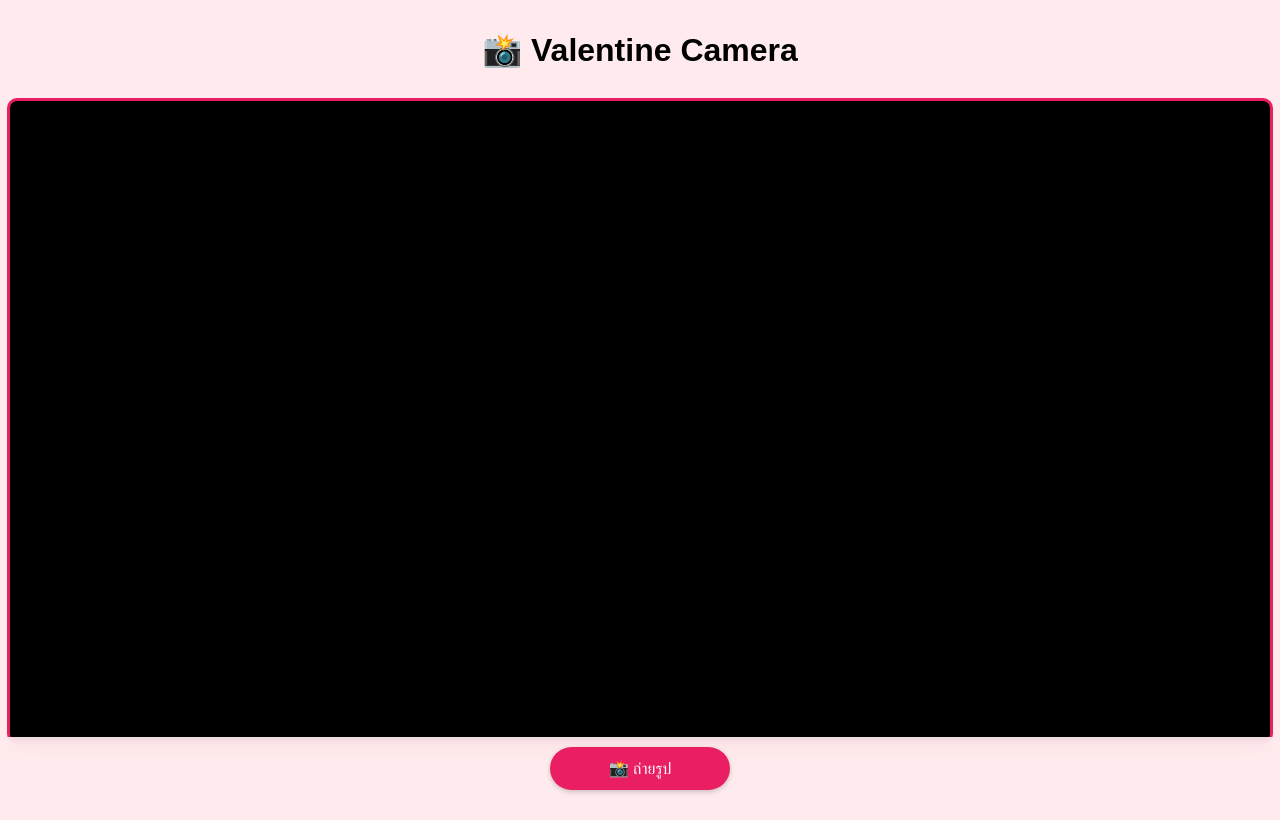
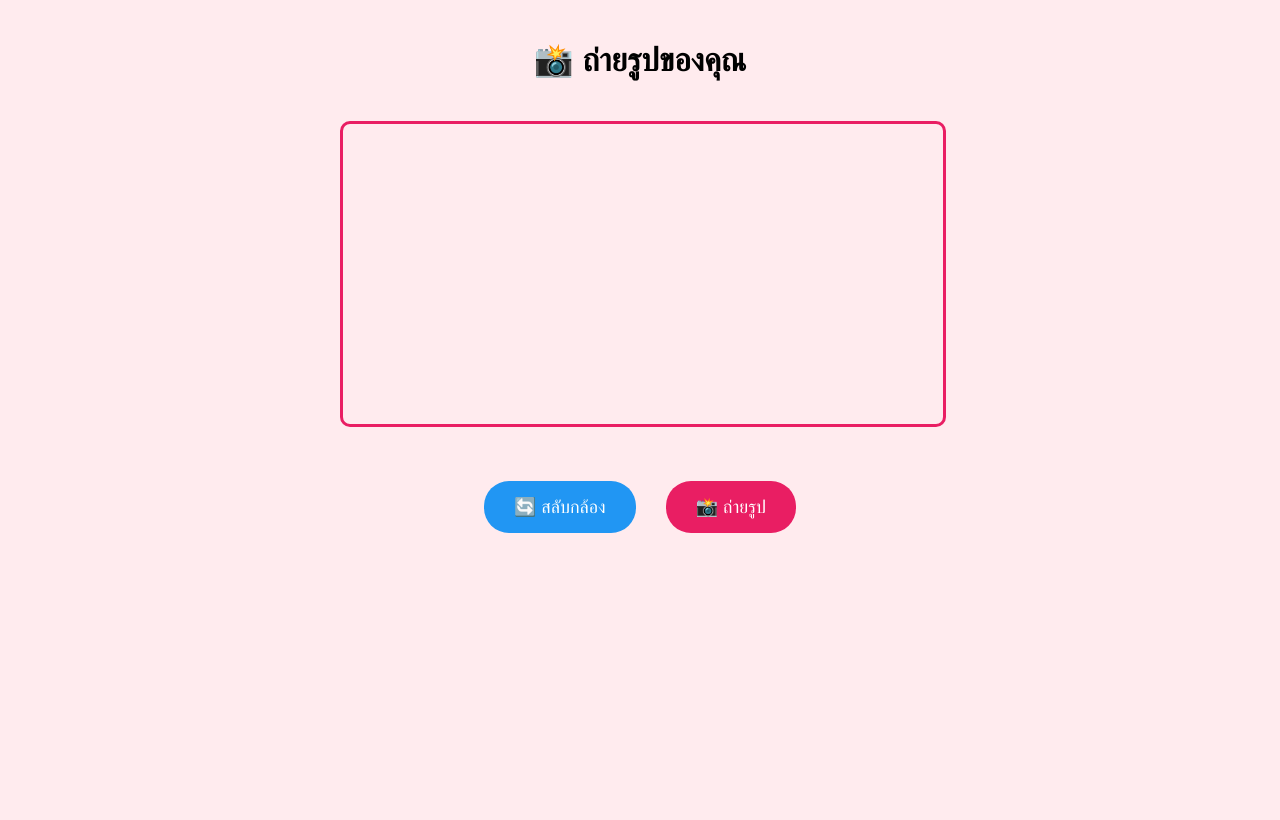
Before and after one commit to BenzPowder/DC_valentine, a Flask app: page /camera in a window 1280 px wide. After the commit the page ends 533 px from the top, so only its background shows below. Run offline with Flask 3, Linux system fonts and the light colour scheme.

Commit message:
edit aoo to product

```diff
--- a/app.py
+++ b/app.py
@@ -15,9 +15,8 @@ if not os.path.exists(UPLOAD_FOLDER):
 app.config['UPLOAD_FOLDER'] = UPLOAD_FOLDER
 app.config['MAX_CONTENT_LENGTH'] = 16 * 1024 * 1024  # จำกัดขนาดไฟล์ที่อัพโหลดไม่เกิน 16MB
 
-# Store the latest media information
+# Store the latest photo information
 latest_photo = None
-latest_video = None
 
 def add_valentine_frame(image_data):
     # แปลง base64 เป็นรูปภาพ
@@ -61,7 +60,8 @@ def add_valentine_frame(image_data):
 
 @app.route('/')
 def index():
-    return render_template('index.html')
+    # Redirect to camera page
+    return render_template('camera.html')
 
 @app.route('/camera')
 def camera():
@@ -107,39 +107,6 @@ def upload_photo():
 def get_latest_photo():
     return jsonify(latest_photo if latest_photo else {'filepath': None})
 
-@app.route('/upload_video', methods=['POST'])
-def upload_video():
-    global latest_video
-
-    try:
-        data = request.json
-        if not data or 'video' not in data:
-            return jsonify({'error': 'No video data provided'}), 400
-
-        # สร้างชื่อไฟล์ด้วยเวลาปัจจุบัน
-        timestamp = datetime.now().strftime('%Y%m%d_%H%M%S')
-        filename = f'video_{timestamp}.webm'
-        filepath = os.path.join(app.config['UPLOAD_FOLDER'], filename)
-
-        # บันทึกวิดีโอ
-        video_data = base64.b64decode(data['video'].split(',')[1])
-        with open(filepath, 'wb') as f:
-            f.write(video_data)
-
-        # อัพเดทวิดีโอล่าสุด
-        latest_video = {
-            'filepath': f'/static/uploads/{filename}',
-            'timestamp': timestamp
-        }
-
-        return jsonify({'success': True, 'filepath': latest_video['filepath']})
-    except Exception as e:
-        return jsonify({'error': str(e)}), 500
-
-@app.route('/get_latest_video')
-def get_latest_video():
-    return jsonify(latest_video if latest_video else {'filepath': None})
-
 if __name__ == '__main__':
     # ใช้ port จาก environment variable ถ้ามี (สำหรับ production)
     port = int(os.environ.get('PORT', 5000))
--- a/templates/camera.html
+++ b/templates/camera.html
@@ -1,86 +1,93 @@
 <!DOCTYPE html>
-<html lang="th">
+<html>
 <head>
-    <title>Valentine Day Camera</title>
-    <meta name="viewport" content="width=device-width, initial-scale=1, maximum-scale=1, user-scalable=no">
+    <title>ถ่ายรูป</title>
+    <meta name="viewport" content="width=device-width, initial-scale=1">
     <style>
         body {
             font-family: 'Kanit', sans-serif;
             margin: 0;
-            padding: 10px;
+            padding: 20px;
             display: flex;
             flex-direction: column;
             align-items: center;
             background-color: #ffebee;
-            min-height: 100vh;
-            touch-action: manipulation;
-            user-select: none;
         }
         #camera-container {
             position: relative;
             width: 100%;
-            margin: 10px auto;
-            display: flex;
-            justify-content: center;
-            align-items: center;
-            aspect-ratio: 3/4;
-            max-height: 80vh;
-            background-color: #000;
+            max-width: 600px;
+            margin: 20px auto;
         }
-        #video, #canvas, #preview {
+        #video {
             width: 100%;
-            height: 100%;
             border-radius: 10px;
             border: 3px solid #e91e63;
-            object-fit: cover;
         }
-        #canvas, #preview {
+        #canvas {
             display: none;
-        }
-        .button-container {
-            display: flex;
-            gap: 8px;
-            flex-wrap: wrap;
-            justify-content: center;
-            width: 100%;
-            padding: 10px;
-            position: fixed;
-            bottom: 0;
-            background: rgba(255, 235, 238, 0.9);
-            backdrop-filter: blur(10px);
         }
         button {
             background-color: #e91e63;
             color: white;
             border: none;
-            padding: 12px 24px;
+            padding: 15px 30px;
             border-radius: 25px;
             cursor: pointer;
-            font-size: 16px;
-            box-shadow: 0 2px 5px rgba(0, 0, 0, 0.2);
-            transition: transform 0.1s ease;
-            flex: 1 1 40%;
-            max-width: 180px;
-        }
-        button:active {
-            transform: scale(0.95);
+            font-size: 18px;
+            margin: 10px;
+            font-family: 'Kanit', sans-serif;
         }
         button:hover {
             background-color: #c2185b;
         }
+        button:disabled {
+            background-color: #ccc;
+            cursor: not-allowed;
+        }
+        #preview {
+            display: none;
+            max-width: 100%;
+            border-radius: 10px;
+            border: 3px solid #e91e63;
+        }
+        .button-container {
+            display: flex;
+            gap: 10px;
+            margin-top: 20px;
+            flex-wrap: wrap;
+            justify-content: center;
+        }
+        .success-message {
+            color: #4CAF50;
+            font-size: 18px;
+            margin: 10px 0;
+            text-align: center;
+            display: none;
+        }
+        #switch-camera {
+            background-color: #2196F3;
+        }
+        #switch-camera:hover {
+            background-color: #1976D2;
+        }
     </style>
 </head>
 <body>
-    <h1>📸 Valentine Camera</h1>
+    <h1>📸 ถ่ายรูปของคุณ</h1>
     <div id="camera-container">
-        <video id="video" autoplay></video>
+        <video id="video" autoplay playsinline></video>
         <canvas id="canvas"></canvas>
         <img id="preview">
     </div>
     <div class="button-container">
+        <button id="switch-camera">🔄 สลับกล้อง</button>
         <button id="capture">📸 ถ่ายรูป</button>
         <button id="retake" style="display: none;">🔄 ถ่ายใหม่</button>
         <button id="upload" style="display: none;">✉️ ส่งรูป</button>
+    </div>
+    <div id="success-message" class="success-message">
+        ส่งรูปสำเร็จ! ✨ ถ่ายรูปใหม่ได้เลย
     </div>
 
     <script>
@@ -90,67 +97,105 @@
         const captureButton = document.getElementById('capture');
         const retakeButton = document.getElementById('retake');
         const uploadButton = document.getElementById('upload');
+        const switchButton = document.getElementById('switch-camera');
+        const successMessage = document.getElementById('success-message');
+
         let stream;
+        let facingMode = 'user'; // เริ่มต้นด้วยกล้องหน้า
 
         async function startCamera() {
+            if (stream) {
+                stream.getTracks().forEach(track => track.stop());
+            }
+
             try {
                 stream = await navigator.mediaDevices.getUserMedia({
-                    video: { facingMode: 'environment' }  // กล้องหลัง
+                    video: {
+                        facingMode: facingMode,
+                        width: { ideal: 1920 },
+                        height: { ideal: 1080 }
+                    }
                 });
                 video.srcObject = stream;
-            } catch (error) {
+            } catch (err) {
+                console.error("Error accessing camera:", err);
                 alert("ไม่สามารถเข้าถึงกล้องได้ กรุณาอนุญาตการใช้งานกล้อง");
-                console.error(error);
             }
         }
+
+        switchButton.addEventListener('click', () => {
+            facingMode = facingMode === 'user' ? 'environment' : 'user';
+            startCamera();
+        });
 
         captureButton.addEventListener('click', () => {
             canvas.width = video.videoWidth;
             canvas.height = video.videoHeight;
             canvas.getContext('2d').drawImage(video, 0, 0);
             preview.src = canvas.toDataURL('image/jpeg');
+
             video.style.display = 'none';
             preview.style.display = 'block';
             captureButton.style.display = 'none';
+            switchButton.style.display = 'none';
             retakeButton.style.display = 'inline';
             uploadButton.style.display = 'inline';
+            successMessage.style.display = 'none';
         });
 
         retakeButton.addEventListener('click', () => {
             video.style.display = 'block';
             preview.style.display = 'none';
             captureButton.style.display = 'inline';
+            switchButton.style.display = 'inline';
             retakeButton.style.display = 'none';
             uploadButton.style.display = 'none';
+            successMessage.style.display = 'none';
         });
 
         uploadButton.addEventListener('click', async () => {
             uploadButton.disabled = true;
             uploadButton.textContent = '⏳ กำลังส่ง...';
+
             try {
                 const response = await fetch('/upload_photo', {
                     method: 'POST',
-                    headers: { 'Content-Type': 'application/json' },
-                    body: JSON.stringify({ image: preview.src })
+                    headers: {
+                        'Content-Type': 'application/json',
+                    },
+                    body: JSON.stringify({
+                        image: preview.src
+                    })
                 });
+
                 if (response.ok) {
-                    alert("ส่งรูปสำเร็จ!");
+                    // แสดงข้อความสำเร็จ
+                    successMessage.style.display = 'block';
+                    // รีเซ็ตกลับไปที่หน้ากล้อง
+                    video.style.display = 'block';
+                    preview.style.display = 'none';
+                    captureButton.style.display = 'inline';
+                    switchButton.style.display = 'inline';
+                    retakeButton.style.display = 'none';
+                    uploadButton.style.display = 'none';
+                    uploadButton.disabled = false;
+                    uploadButton.textContent = '✉️ ส่งรูป';
+
+                    // ซ่อนข้อความสำเร็จหลังจาก 3 วินาที
+                    setTimeout(() => {
+                        successMessage.style.display = 'none';
+                    }, 3000);
                 } else {
-                    throw new Error("Upload failed");
+                    throw new Error('Upload failed');
                 }
             } catch (error) {
-                alert("เกิดข้อผิดพลาดในการส่งรูป");
-                console.error(error);
-            } finally {
+                alert('เกิดข้อผิดพลาดในการส่งรูป กรุณาลองใหม่อีกครั้ง');
                 uploadButton.disabled = false;
                 uploadButton.textContent = '✉️ ส่งรูป';
             }
         });
 
-        window.addEventListener('orientationchange', () => {
-            setTimeout(() => startCamera(), 300);
-        });
-
+        // เริ่มต้นกล้อง
         startCamera();
     </script>
 </body>
```
Also changed, not shown: templates/dashboard.html (+15 -54 lines).
